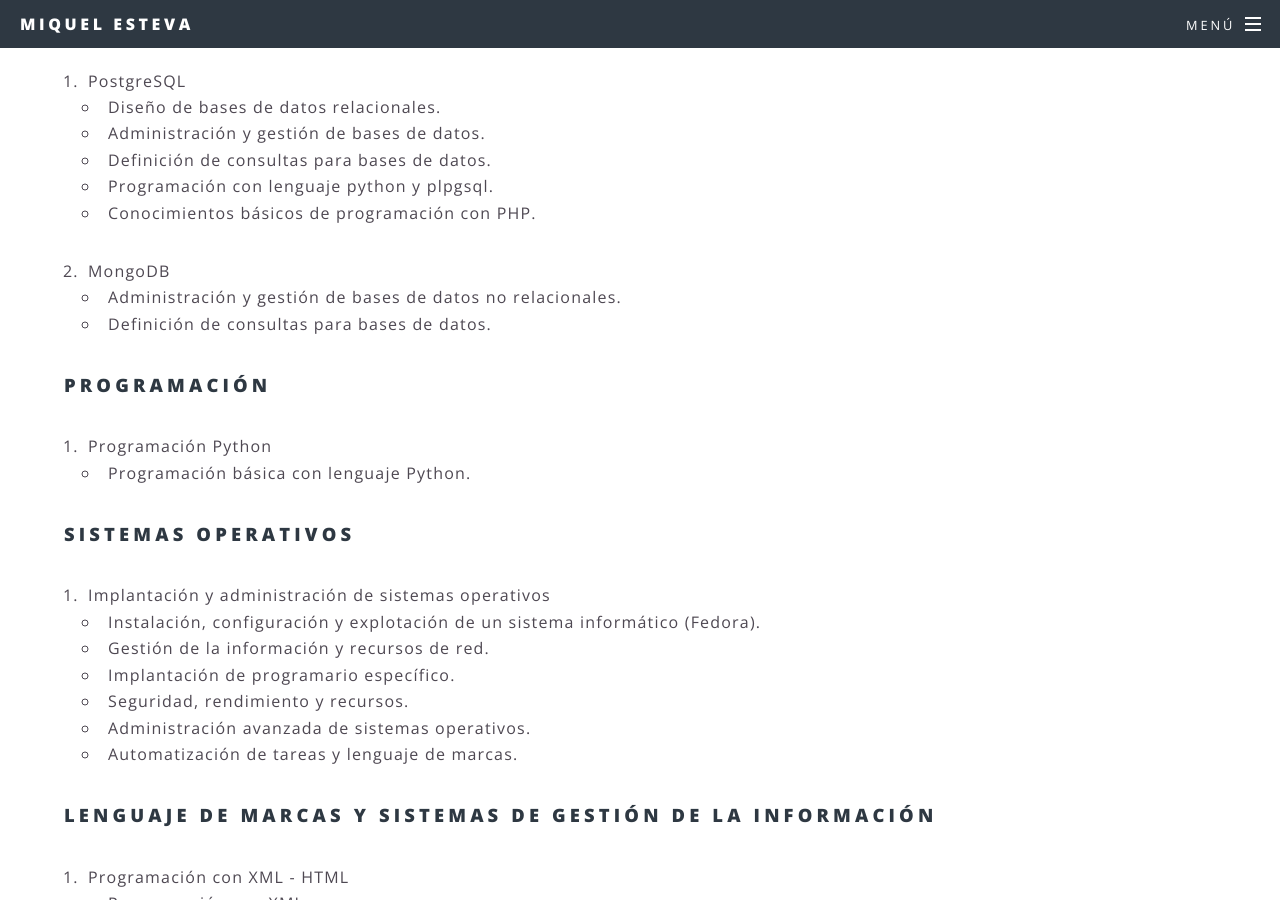
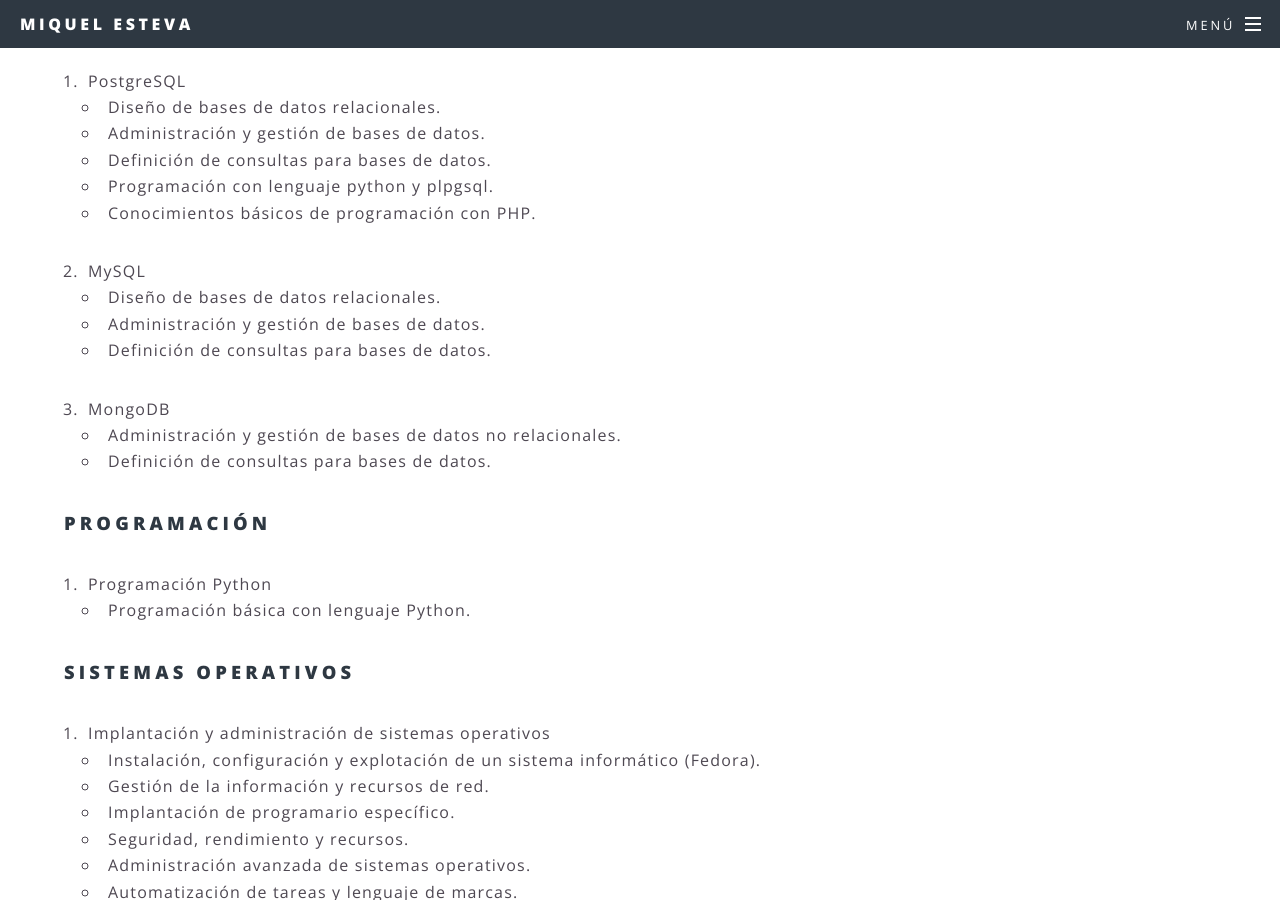
Before and after one commit to miquelesteva/miquelesteva.github.io, a Jekyll site: the page built from conocimientos.html, in a window 1280 px wide and 900 px high, scrolled down 487 px. Built offline with Jekyll 4.4.1, drawn with Linux system fonts in a browser that asks for light colours.

Commit message:
conocimeintos def

```diff
--- a/conocimientos.html
+++ b/conocimientos.html
@@ -17,7 +17,13 @@
 				<li type="circle">Programación con lenguaje python y plpgsql.</li>
 				<li type="circle">Conocimientos básicos de programación con PHP.</li>
 			</ul>
-		<li value="2">MongoDB</li>
+		<li value="2">MySQL</li>
+			<ul>
+				<li type="circle">Diseño de bases de datos relacionales.</li>
+				<li type="circle">Administración y gestión de bases de datos.</li>
+				<li type="circle">Definición de consultas para bases de datos.</li>
+			</ul>
+		<li value="3">MongoDB</li>
 			<ul>
 				<li type="circle">Administración y gestión de bases de datos no relacionales.</li>
 				<li type="circle">Definición de consultas para bases de datos.</li>
```
